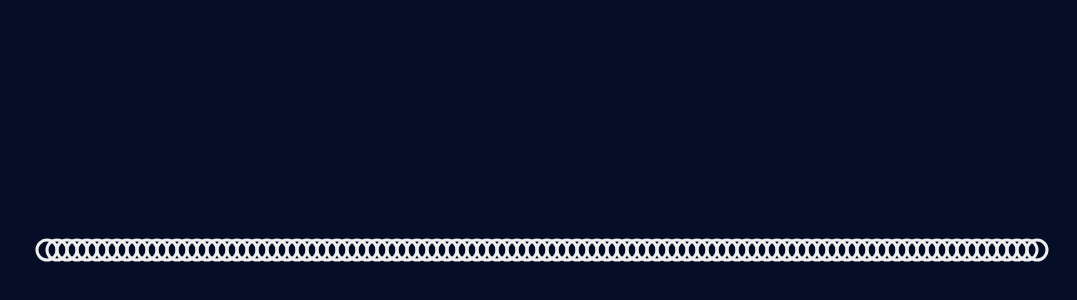
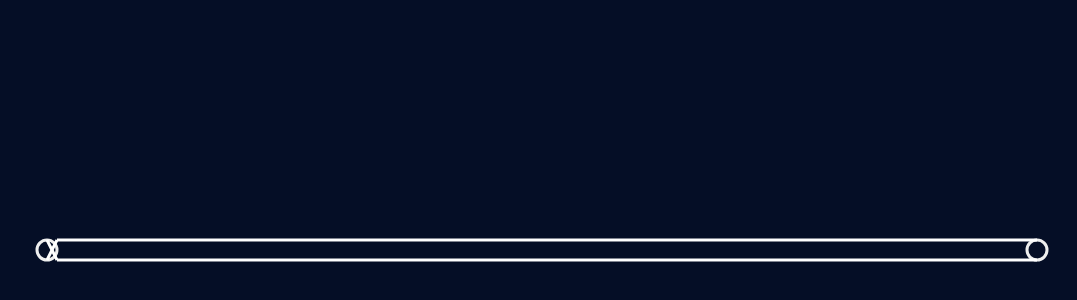
Before and after one commit to lukedigiovanna/lukedigiovanna.github.io, a React (Create React App) app: page / in a window 1280 px wide. Shown: the top 300 px of the page, without its empty margins (203-1280 px from the left). Built offline with nearby package versions, Linux system fonts and the light colour scheme.

Commit message:
Connect outline of creature

```diff
--- a/src/insects.ts
+++ b/src/insects.ts
@@ -48,31 +48,65 @@ class Creature {
     }
 
     update(dt: number, width: number, height: number) {
-        // if (Math.random() < dt) {
-        //     this.target = {
-        //         x: Math.random() * width,
-        //         y: Math.random() * height
-        //     };
-        // }
-
         if (this._target) {
             const s0 = this.segments[0];
             const dx = this._target.x - s0.x;
             const dy = this._target.y - s0.y;
             const magnitude = Math.sqrt(dx * dx + dy * dy);
+            if (magnitude >= 10) {
                 s0.x += dx / magnitude * this.speed * dt;
                 s0.y += dy / magnitude * this.speed * dt;
+            }
         }
         this.relax();
     }
 
     render(ctx: CanvasRenderingContext2D) {
-        for (const s of this.segments) {
+        let px1, py1, px2, py2;
+        for (let i = 0; i < this.segments.length; i++) {
+            const s = this.segments[i];
+            if (i === 0 || i === this.segments.length - 1) {
                 ctx.strokeStyle = "#eee";
                 ctx.lineWidth = 3;
                 ctx.beginPath();
                 ctx.arc(s.x, s.y, s.r, 0, Math.PI * 2);
                 ctx.stroke();
+            }
+            let ps;
+            if (i > 0) {
+                ps = this.segments[i - 1];
+            }
+            else {
+                ps = this.segments[i + 1];
+            }
+            // take the normal to the ps
+            const dx = ps.x - s.x;
+            const dy = ps.y - s.y;
+            // magnitude should always be sum of radii
+            const magnitude = Math.sqrt(dx * dx + dy * dy);
+            const nx = -dy / magnitude * s.r;
+            const ny = dx / magnitude * s.r;
+            ctx.fillStyle = "red";
+            let npx1 = s.x + nx;
+            let npy1 = s.y + ny;
+            let npx2 = s.x - nx;
+            let npy2 = s.y - ny;
+            if (px1 && py1 && px2 && py2) {
+                ctx.strokeStyle = "white";
+                ctx.lineWidth = 3;
+                ctx.beginPath();
+                ctx.moveTo(px1, py1);
+                ctx.lineTo(npx1, npy1);
+                ctx.stroke();
+                ctx.beginPath();
+                ctx.moveTo(px2, py2);
+                ctx.lineTo(npx2, npy2);
+                ctx.stroke();
+            }
+            px1 = npx1;
+            py1 = npy1;
+            px2 = npx2;
+            py2 = npy2;
         }
     }
 }
```
Also changed, not shown: 1 other file (tests, documents, lock files or other folders). Lines whose indentation alone changed are shown as unchanged.
